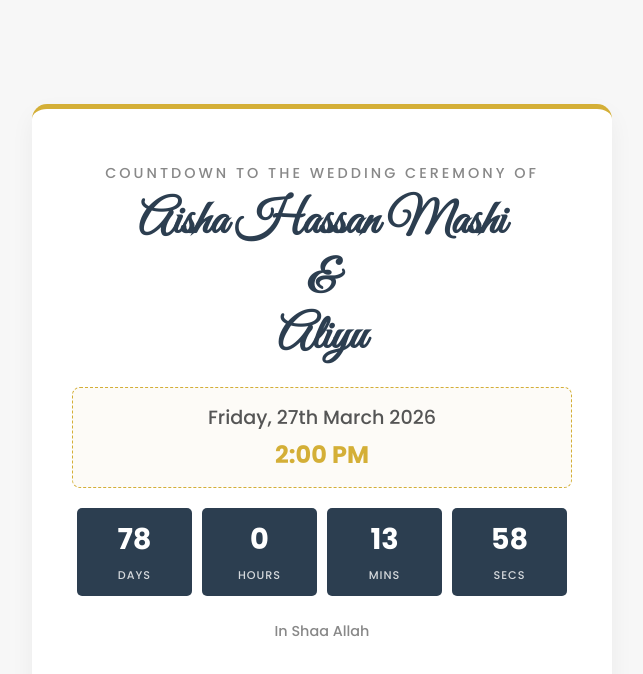
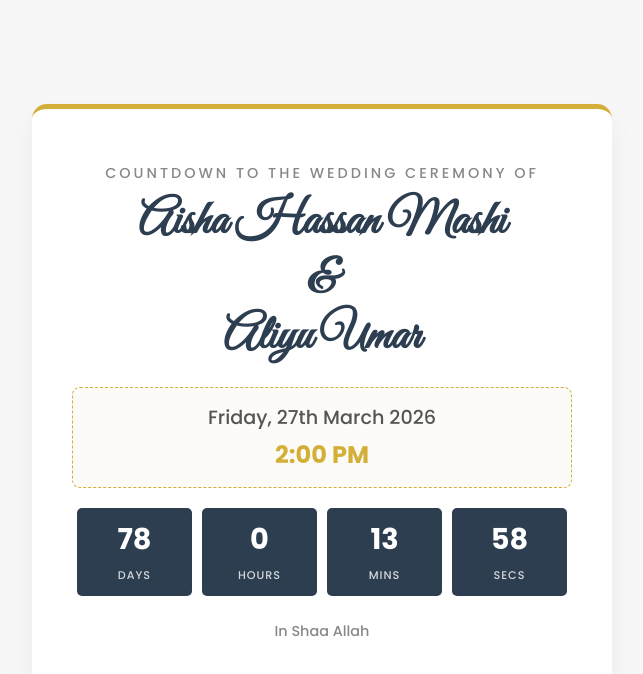
Before and after one commit to Swaziri/A-Mashi-W-countdown, a plain HTML site: page index.html in a window 1280 px wide. Shown: the whole page, without its empty margins (318-961 px from the left). Drawn offline with Linux system fonts and the light colour scheme.

Commit message:
Update name in wedding ceremony header

```diff
--- a/index.html
+++ b/index.html
@@ -113,7 +113,7 @@
 
     <div class="container">
         <p class="subtitle">Countdown to the Wedding Ceremony Of</p>
-        <h1>Aisha Hassan Mashi <br>&<br> Aliyu</h1>
+        <h1>Aisha Hassan Mashi <br>&<br> Aliyu Umar</h1>
 
         <div class="event-details">
             <h2>Friday, 27th March 2026</h2>
```
